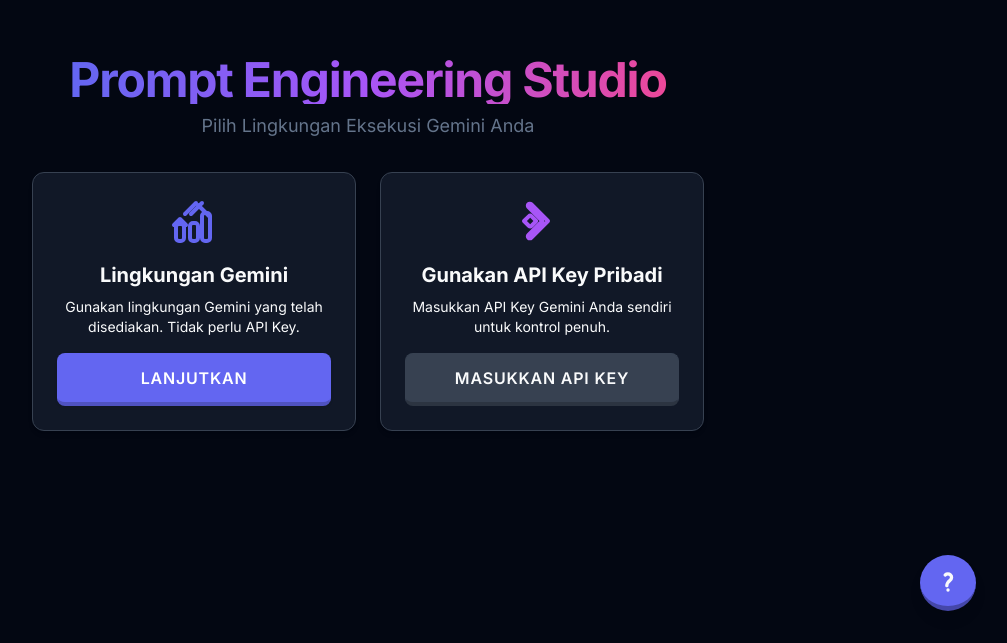
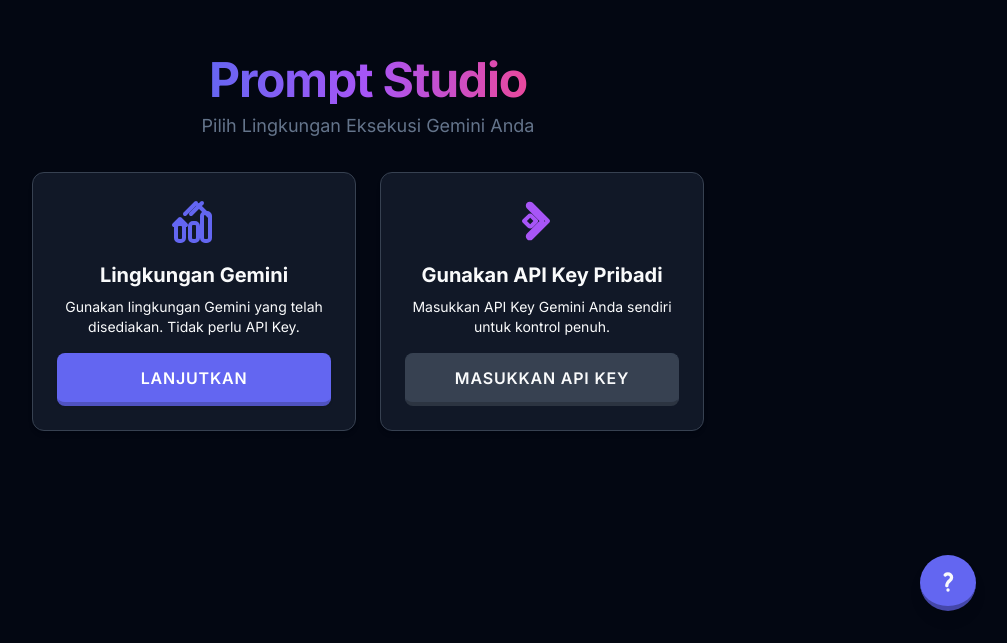
Before and after one commit to masisparmo/promptstudio, a plain HTML site: page index.html in a window 1280 px wide. Shown: the part 157-800 px from the top of the page, without its empty margins (272-1279 px from the left). Drawn offline with nearby package versions, Linux system fonts and the light colour scheme.

Commit message:
Update index.html

```diff
--- a/index.html
+++ b/index.html
@@ -3,7 +3,7 @@
 <head>
     <meta charset="UTF-8">
     <meta name="viewport" content="width=device-width, initial-scale=1.0">
-    <title>Prompt Engineering Studio: Panduan Cara Membuat Prompt Gambar dan Video</title>
+    <title>Prompt Engineering Studio: Panduan Cara Mudah Membuat Prompt Gambar dan Video</title>
     <script src="https://cdn.tailwindcss.com"></script>
     <link rel="preconnect" href="https://fonts.googleapis.com">
     <link rel="preconnect" href="https://fonts.gstatic.com" crossorigin>
@@ -310,7 +310,7 @@
     <div id="welcome-screen" class="min-h-screen flex flex-col items-center justify-center p-4">
         <div class="text-center mb-8">
             <h1 class="text-4xl md:text-5xl font-bold tracking-tight bg-clip-text text-transparent bg-gradient-to-r from-indigo-500 via-purple-500 to-pink-500">
-                Prompt Engineering Studio
+                Prompt Studio
             </h1>
             <p class="mt-2 text-lg text-slate-500 dark:text-slate-400">Pilih Lingkungan Eksekusi Gemini Anda</p>
         </div>
@@ -356,9 +356,9 @@
             <div class="w-12 h-12"></div>
             <div class="flex-grow text-center">
                  <h1 class="text-4xl md:text-5xl font-bold tracking-tight">
-                    Prompt Engineering Studio
+                    Prompt Studio
                 </h1>
-                <p class="mt-2 text-lg text-secondary">Panduan & Alat Desain Prompt untuk Gemini</p>
+                <p class="mt-2 text-lg text-secondary">Panduan Cara Mudah Membuat Prompt</p>
             </div>
             <button id="theme-toggle" class="p-2 rounded-full bg-tertiary hover:bg-border-color transition-colors w-12 h-12 flex items-center justify-center">
                 <svg id="theme-icon-light" xmlns="http://www.w3.org/2000/svg" class="h-6 w-6" fill="none" viewBox="0 0 24 24" stroke="currentColor"><path stroke-linecap="round" stroke-linejoin="round" stroke-width="2" d="M12 3v1m0 16v1m9-9h-1M4 12H3m15.364 6.364l-.707-.707M6.343 6.343l-.707-.707m12.728 0l-.707.707M6.343 17.657l-.707.707M16 12a4 4 0 11-8 0 4 4 0 018 0z" /></svg>
@@ -697,7 +697,7 @@
         </main>
 
         <footer class="text-center mt-12 text-secondary text-sm">
-            <p>&copy; 2025 Prompt Engineering Studio. Dibuat untuk pembelajaran dan produktivitas.</p>
+            <p>&copy; 2025 Prompt Engineering Studio. Oleh ISPARMO.</p>
         </footer>
     </div>
 
```
